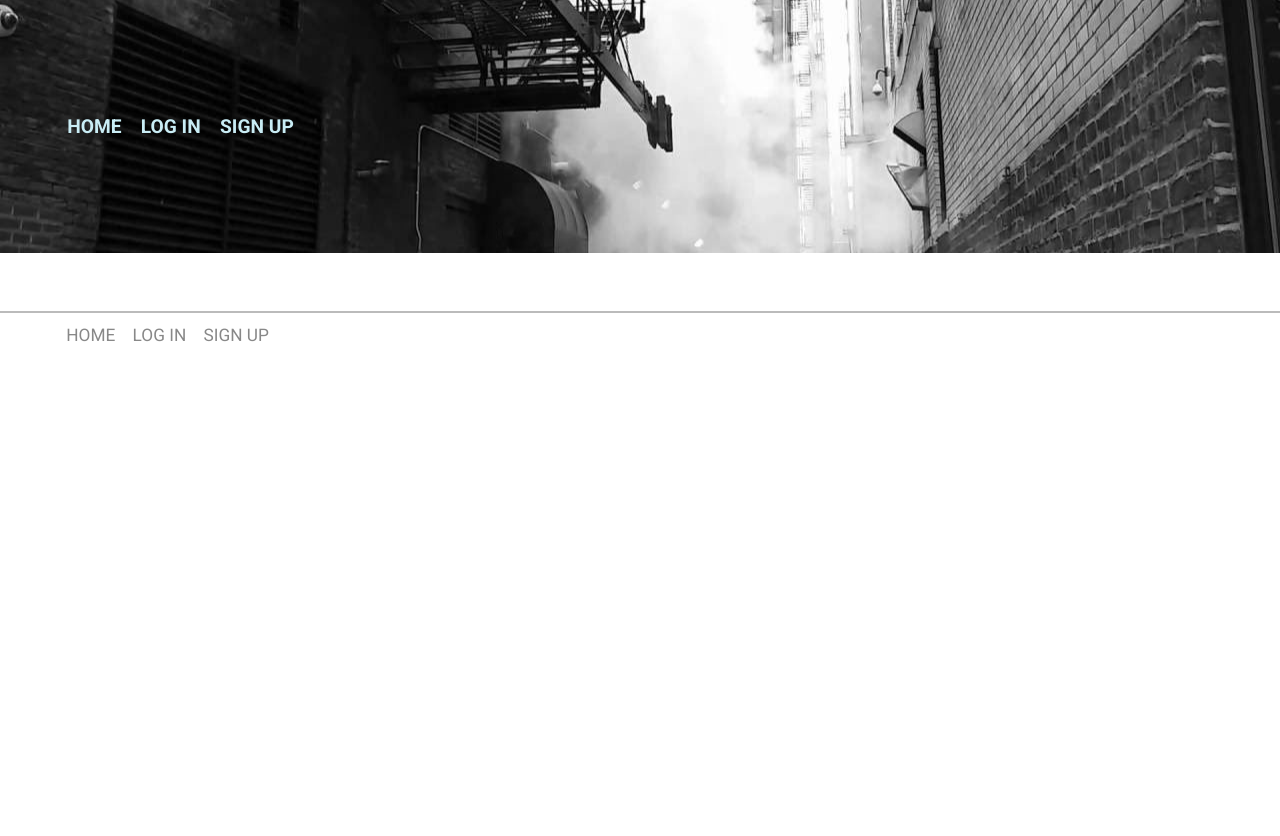
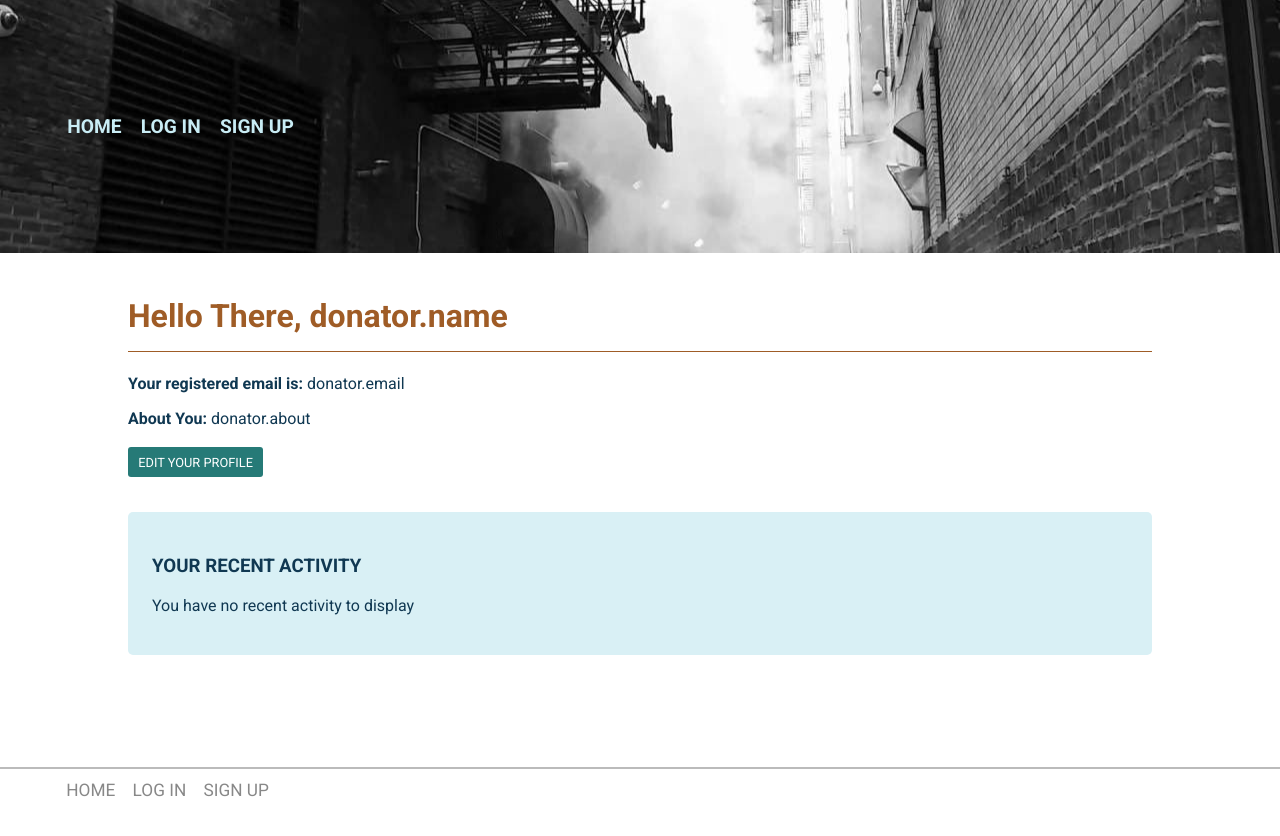
Before and after one commit to miloscomplex/feed-the-need-react, a React (Create React App) app in the folder frontend/: page /feed-the-need/donator/profile in a window 1280 px wide. Shown: the top 836 px of the page. Before the commit the page ends 800 px from the top, so only its background shows below. Built offline with nearby package versions, Linux system fonts and the light colour scheme.

Commit message:
Added Donator to App.js

```diff
--- a/frontend/src/App.js
+++ b/frontend/src/App.js
@@ -5,6 +5,7 @@ import Landing from './components/Landing'
 import NeedyLanding from './components/NeedyLanding'
 import DonatorLanding from './components/DonatorLanding'
 import NeedyProfile from './components/NeedyProfile'
+import DonatorProfile from './components/DonatorProfile'
 import { BrowserRouter as Router, Switch, Route } from 'react-router-dom'
 
 
@@ -16,6 +17,7 @@ function App() {
         <Switch>
           <Route exact path='/' component={Landing} />
           <Route exact path='/needy' component={NeedyLanding} />
+          <Route exact path='/donator/profile' component={DonatorProfile} />
           <Route exact path='/donator' component={DonatorLanding} />
           <Route exact path='/donator/needy-profile' component={NeedyProfile} />
         </Switch>
--- a/frontend/src/components/DonatorProfile.js
+++ b/frontend/src/components/DonatorProfile.js
@@ -7,7 +7,7 @@ function DonatorProfile() {
       <span><strong>Your registered email is:</strong> donator.email </span>
       <p class='about'><strong>About You:</strong> donator.about </p>
 
-      <p><Link to=''>Edit your profile</p>
+      <p><Link to=''>Edit your profile</Link></p>
 
       <activity>
         <h3>Your Recent Activity</h3>
```
